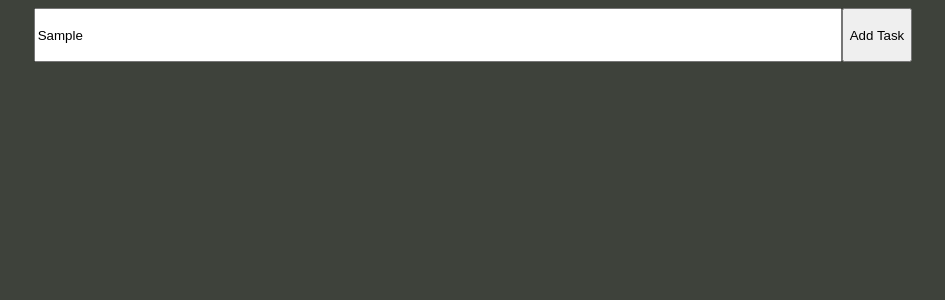
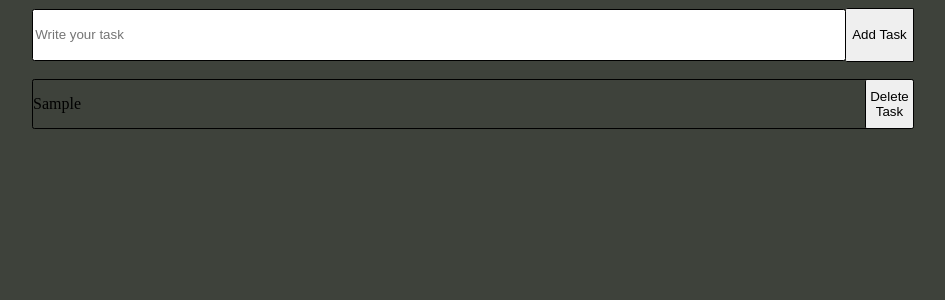
Before and after one commit to Cleo-s/React-learn, a React (Create React App) app: page / in a window 1280 px wide. Both pictures are taken after typing "Sample" into the empty fields and a click on the button "Add Task". Shown: the top 300 px of the page, without its empty margins (167-1112 px from the left). Built offline with nearby package versions, Linux system fonts and the light colour scheme.

Commit message:
add: task delete button fix: minor changes in css layout

```diff
--- a/package.json
+++ b/package.json
@@ -34,5 +34,10 @@
       "last 1 firefox version",
       "last 1 safari version"
     ]
+  },
+  "devDependencies": {
+    "file-loader": "^6.2.0",
+    "webpack": "^5.90.3",
+    "webpack-cli": "^5.1.4"
   }
 }
--- a/public/index.html
+++ b/public/index.html
@@ -3,7 +3,7 @@
   <head>
     <meta charset="utf-8"/>
     <meta name="viewport" content="width=device-width, initial-scale=1"/>
-    <title>React App</title>
+    <title>ToDoApp</title>
   </head>
   <body style="background-color: #3e423b;">
     <div id="root"></div>
--- a/src/App.css
+++ b/src/App.css
@@ -1,6 +1,43 @@
+html ,
+
+body {
+    margin: 0;
+
+    background-color: #d4d4d427;
+    height: 100%;
+}
+
 .header {
     display: flex;
     flex-direction: row;
     justify-content: center;
     align-items: center;
 }
+
+.tasks-section {
+    display: flex;
+    flex-direction: column;
+    justify-content: center;
+    align-items: center;
+
+    margin: 0 auto;
+}
+
+.tasks-table {
+    padding: 0;
+}
+
+.tasks-table li {
+    display: flex;
+    flex-direction: row;
+    justify-content: space-between;
+    align-items: center;
+
+    margin-top: 0.1rem;
+
+    border: 0.1rem solid #000;
+    border-radius: 0.15rem;
+
+    min-width: 55rem;
+    min-height: 3rem;
+}
--- a/src/App.js
+++ b/src/App.js
@@ -1,15 +1,52 @@
-import React from 'react';
+import React, { useState } from 'react';
 import Input from './components/Input/index.jsx';
 import Button from './components/Button/index.jsx';
 import './App.css';
 
 function App() {
 
+  const [tasks, setTasks] = useState([]);
+  const [taskTitle, setNewTask] = useState('');
+
+  const handleTaskAdd = () => {
+    setTasks([...tasks, taskTitle]);
+    setNewTask('');
+  }
+
+  const handleTaskDelete = (index) => {
+    const updatedTasks = [...tasks];
+    updatedTasks.splice(index, 1);
+    setTasks(updatedTasks);
+  }
+
   return (
     <div className="App">
+
       <section className='header' >
-        <Input />
-        <Button className='add-task-button' text='Add Task'/>
+        <Input
+          value={taskTitle}
+          onChange={(e) => setNewTask(e.target.value)}
+        />
+        <Button
+          className='add-task-button'
+          label='Add Task'
+          onClick={handleTaskAdd}
+        />
+      </section>
+
+      <section className='tasks-section'>
+        <ul className='tasks-table'>
+          {tasks.map((task, index) => (
+            <li
+              key={index}>
+              {task}
+              <Button
+                className='delete-task-button'
+                label='Delete Task'
+                onClick={handleTaskDelete}/>
+            </li>
+          ))}
+        </ul>
       </section>
     </div>
   );
--- a/src/components/Button/Button.css
+++ b/src/components/Button/Button.css
@@ -2,4 +2,21 @@
     height: 3.35rem;
     gap: 0.125rem;
     margin: none;
+    margin-top: 0.5rem;
+
+    border: 0.1rem solid #000;
+    border-radius: 0.1rem;
+    border-left: none;
 }
+
+.delete-task-button {
+    display: flex;
+    align-items: center;
+    justify-content: center;
+
+    border: none;
+    border-left: 0.1rem solid #000;
+    border-radius: 0.1rem;
+    width: 3rem;
+    height: 3rem;
+}
--- a/src/components/Button/index.jsx
+++ b/src/components/Button/index.jsx
@@ -1,9 +1,10 @@
-import React from 'react';
-import './Button.css';
+import React from "react";
+import "./Button.css";
 
-export default function Button({className, text}) {
-
-    return (
-        <button className={className}>{text}</button>
-    )
+export default function Button({ className, label, onClick }) {
+  return (
+    <button className={className} onClick={onClick}>
+      {label}
+    </button>
+  );
 }
--- a/src/components/Input/Input.css
+++ b/src/components/Input/Input.css
@@ -1,5 +1,9 @@
 .to-do-input {
-    width: 50rem;
+    width: 50.5rem;
     height: 3rem;
     margin: none;
+    margin-top: 0.5rem;
+
+    border: 0.1rem solid #000;
+    border-radius: 0.15rem;
 }
--- a/src/components/Input/index.jsx
+++ b/src/components/Input/index.jsx
@@ -1,8 +1,14 @@
 import React from 'react';
 import './Input.css';
 
-export default function Input() {
+export default function Input({value, onChange}) {
     return (
-        <input type='text' placeholder='Write your task' className='to-do-input'/>
+        <input
+        type='text'
+        placeholder='Write your task'
+        className='to-do-input'
+        value={value}
+        onChange={onChange}
+        />
     )
 }
```
Also changed, not shown: 1 other file (tests, documents, lock files or other folders).
